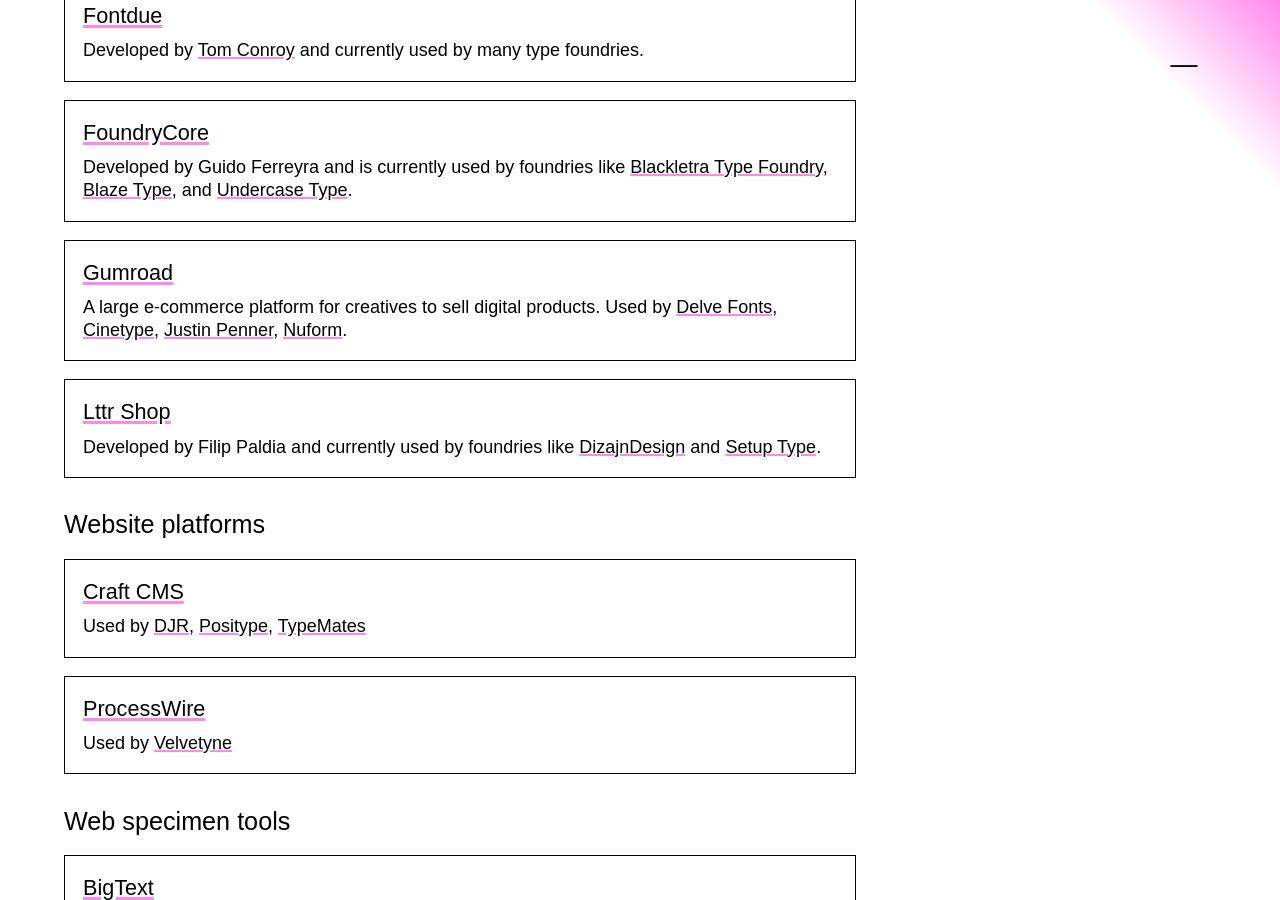
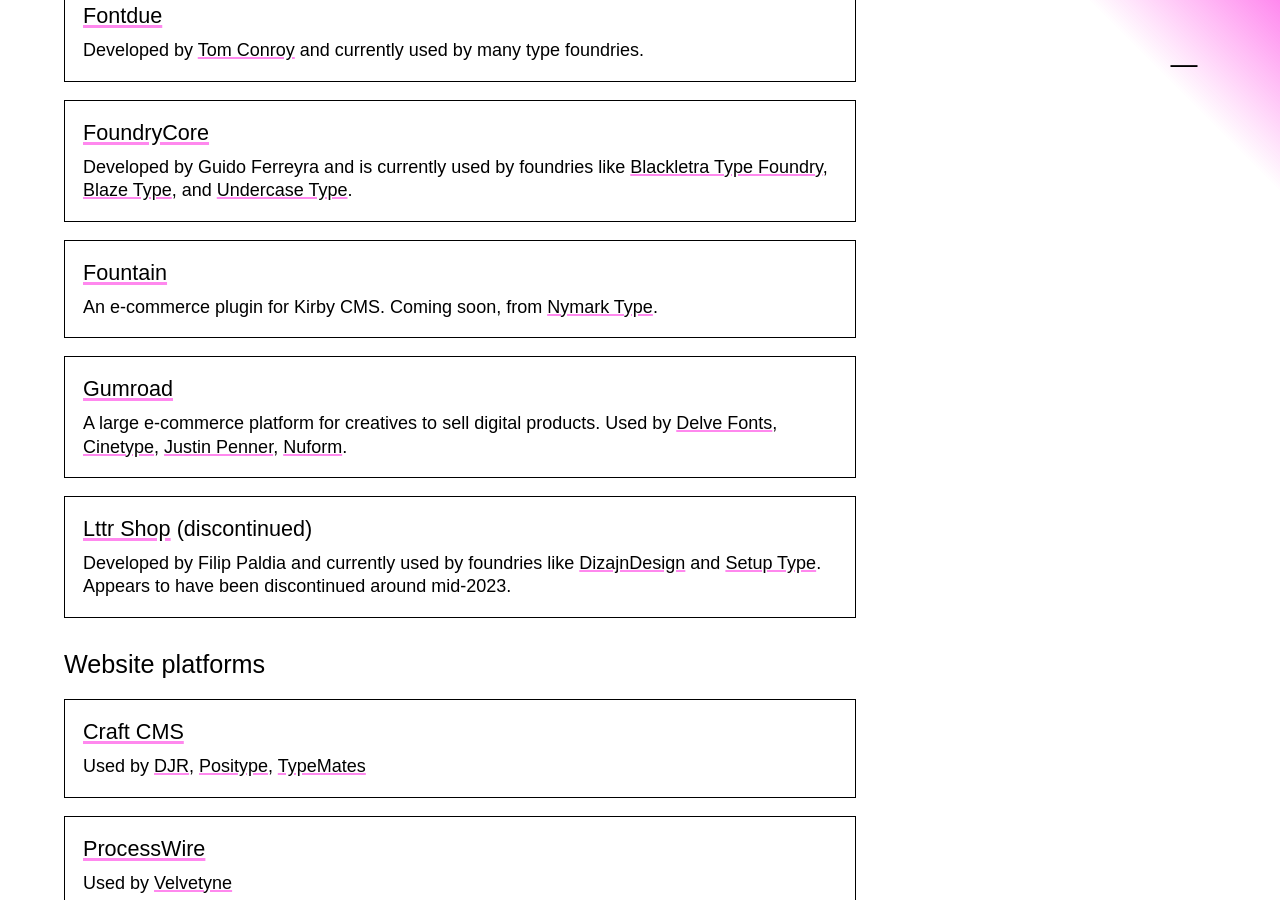
Before and after one commit to justinpenner/type-design-resources, a Jekyll site: the page built from index.md, in a window 1280 px wide and 900 px high, scrolled down 43353 px. Built offline with Jekyll 4.4.1, drawn with Linux system fonts in a browser that asks for light colours; some web fonts are replaced.

Commit message:
Add Fountain and update Lttr Shop status in data.yaml
Added Fountain to e-commerce category. Updated Lttr Shop's description to note its discontinuation.

```diff
--- a/_data/data.yaml
+++ b/_data/data.yaml
@@ -1204,9 +1204,13 @@
           - name: FoundryCore
             url: https://foundrycore.tipografia.com.ar/
             description: Developed by Guido Ferreyra and is currently used by foundries like [Blackletra Type Foundry](https://blackletra.com/), [Blaze Type](https://blazetype.eu/), and [Undercase Type](https://undercase.xyz/).
+          - name: Fountain
+            url: https://fountain.nymarktype.co/
+            description: An e-commerce plugin for Kirby CMS. Coming soon, from [Nymark Type](https://www.nymarktype.co/).
           - name: Lttr Shop
             url: https://www.lttrshop.com/
-            description: "Developed by Filip Paldia and currently used by foundries like [DizajnDesign](https://www.dizajndesign.sk/) and [Setup Type](https://www.setuptype.com)."
+            description: "Developed by Filip Paldia and currently used by foundries like [DizajnDesign](https://www.dizajndesign.sk/) and [Setup Type](https://www.setuptype.com). Appears to have been discontinued around mid-2023."
+            discontinued: true
           - name: Discussion on e-commerce platforms for type foundries
             url: https://typedrawers.com/discussion/1679/e-commerce-platform-recommendations
             description: TypeDrawers
```
